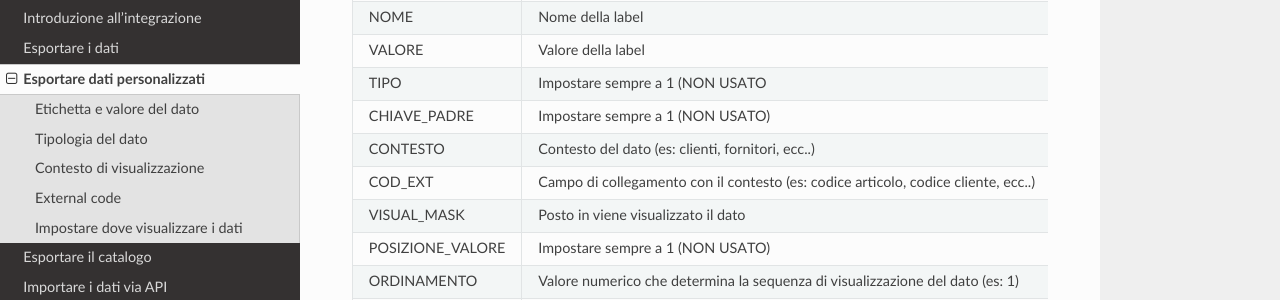
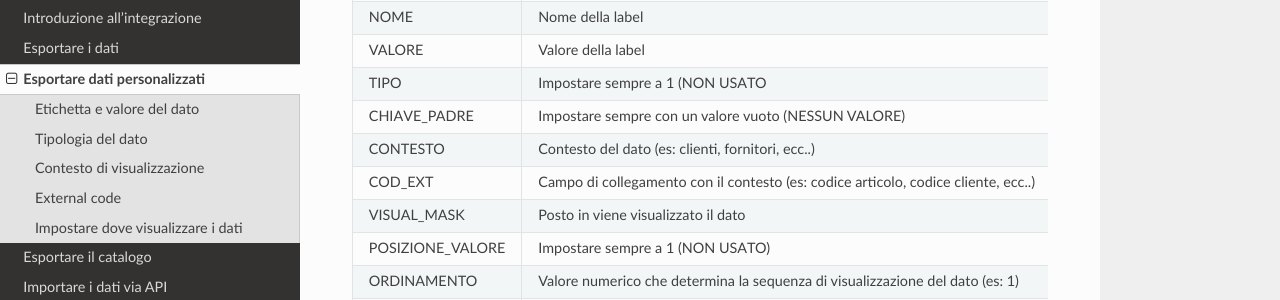
Before and after one commit to wedoit-io/doc-icommerce, a Sphinx documentation site: the page built from source/int-export-dati-custom.rst, in a window 1280 px wide and 900 px high, scrolled down 656 px. Shown: the part 151-451 px from the top of the window. Built offline with Sphinx 7.4.7 and the Read the Docs theme 2.0.0, drawn with Linux system fonts in a browser that asks for light colours.

Commit message:
Update int-export-dati-custom.rst

```diff
--- a/source/int-export-dati-custom.rst
+++ b/source/int-export-dati-custom.rst
@@ -17,7 +17,7 @@ COD_DITTA           Codice della ditta
 NOME                Nome della label
 VALORE              Valore della label
 TIPO                Impostare sempre a 1 (NON USATO
-CHIAVE_PADRE        Impostare sempre a 1 (NON USATO)
+CHIAVE_PADRE        Impostare sempre con un valore vuoto (NESSUN VALORE)
 CONTESTO            Contesto del dato (es: clienti, fornitori, ecc..)
 COD_EXT             Campo di collegamento con il contesto (es: codice articolo, codice cliente, ecc..)
 VISUAL_MASK         Posto in viene visualizzato il dato
```
